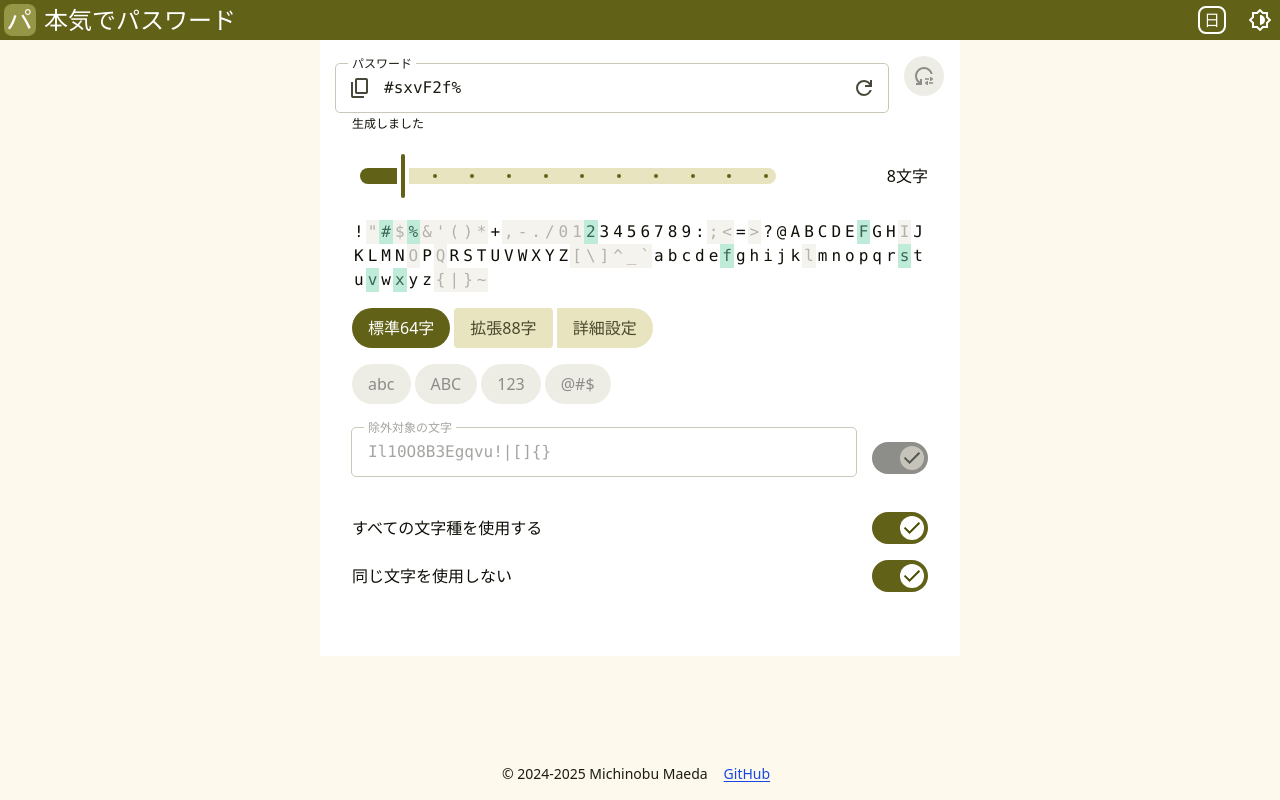
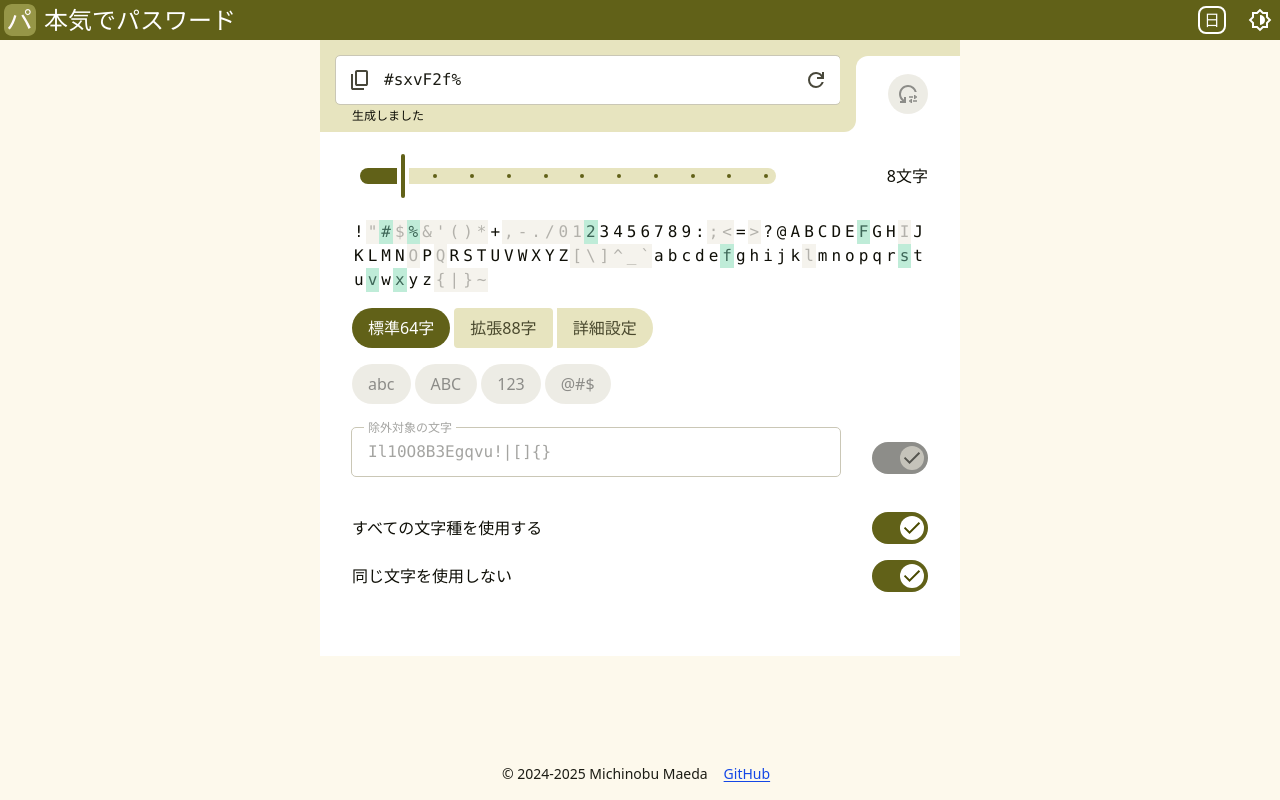
Before and after one commit to MichinobuMaeda/honkipass5, a React (Vite) app: page / in a window 1280 px wide. Built offline with nearby package versions, Linux system fonts and the light colour scheme; the HTML template or start-up script is replaced by a standard one.

Commit message:
fix: refactor layout

```diff
--- a/package.json
+++ b/package.json
@@ -1,7 +1,7 @@
 {
   "name": "honkipass5",
   "private": true,
-  "version": "2.1.2",
+  "version": "2.1.3",
   "type": "module",
   "license": "MIT",
   "scripts": {
--- a/src/App.jsx
+++ b/src/App.jsx
@@ -155,15 +155,17 @@ function App() {
         bottom={<PWABadge />}
       />
       <main
-        className={`flex flex-col pt-4 pb-16 gap-4
+        className={`flex flex-col pb-16 gap-4
           w-full sm:max-w-[640px]
           bg-light-form dark:bg-dark-form
           text-light-on-form dark:text-dark-on-form`}
       >
-        <div className="flex flex-row px-4 gap-4 items-start">
-          <div className="flex flex-row grow">
+        <div
+          className={`flex flex-row
+                bg-light-secondary-container dark:bg-dark-secondary-container`}
+        >
+          <div className={`flex flex-row pl-4 py-2 grow`}>
             <TextField
-              label={t("password")}
               value={password}
               message={message}
               fontFamily="font-mono"
@@ -185,12 +187,31 @@ function App() {
               readonly
             />
           </div>
+          <div
+            className={`flex flex-row items-center
+             bg-light-form dark:bg-dark-form`}
+          >
+            <div
+              className={`flex h-full px-2 rounded-br-xl
+                bg-light-secondary-container dark:bg-dark-secondary-container`}
+            ></div>
+            <div
+              className={`flex h-full pt-4
+                bg-light-secondary-container dark:bg-dark-secondary-container`}
+            >
+              <div
+                className={`flex flex-row px-4 sm:px-8 items-center rounded-tl-xl
+                bg-light-form dark:bg-dark-form`}
+              >
                 <Button
                   icon={<SvgResetSettings />}
                   onClick={reset}
                   disabled={!changed}
                   style="outlined"
                 />
+              </div>
+            </div>
+          </div>
         </div>
         <Row>
           <Slider
@@ -247,23 +268,19 @@ function App() {
           />
         </Row>
         <Row>
-          <div className="flex flex-row w-full items-center gap-2 sm:gap-4">
-            <div className="flex grow">
           <TextField
             value={excludedChars}
             label={t("excluded chars")}
             onChange={(v) => setExcludedChars(v)}
             fontFamily="font-mono"
-                width="max-w-full sm:w-full"
+            width="grow"
             disabled={preset !== "m" || !applyExcluded}
           />
-            </div>
           <Switch
             value={applyExcluded}
             onChange={(v) => setApplyExcluded(v)}
             disabled={preset !== "m"}
           />
-          </div>
         </Row>
         <Row>
           <span className="flex grow">{t("all types")}</span>
```
Lines whose indentation alone changed are shown as unchanged.
